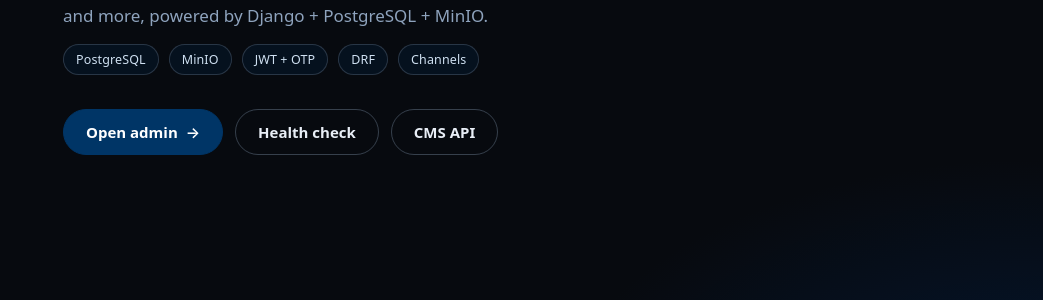
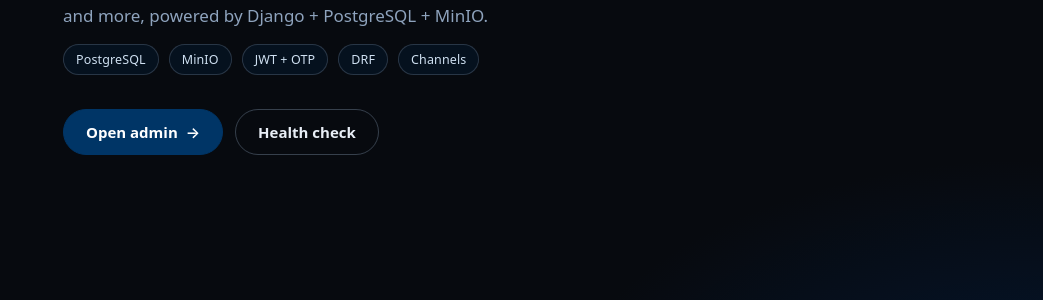
Before and after one commit to shah1690/fayzm, a Django app: page / in a window 1280 px wide. Shown: the part 446-746 px from the top of the page, without its empty margins (237-1280 px from the left). Run offline with Django 5.2, Linux system fonts and the light colour scheme; some libraries are stand-ins or nearby versions.

Commit message:
fix(backend): drop CMS API button from landing

```diff
--- a/backend/templates/landing.html
+++ b/backend/templates/landing.html
@@ -77,7 +77,6 @@
       <div class="actions">
         <a class="btn primary" href="/admin/">{% trans "Open admin" %} <span class="arrow">→</span></a>
         <a class="btn ghost" href="/api/health/">{% trans "Health check" %}</a>
-        <a class="btn ghost" href="/api/v1/cms/businesses/">{% trans "CMS API" %}</a>
       </div>
     </section>
   </main>
```
